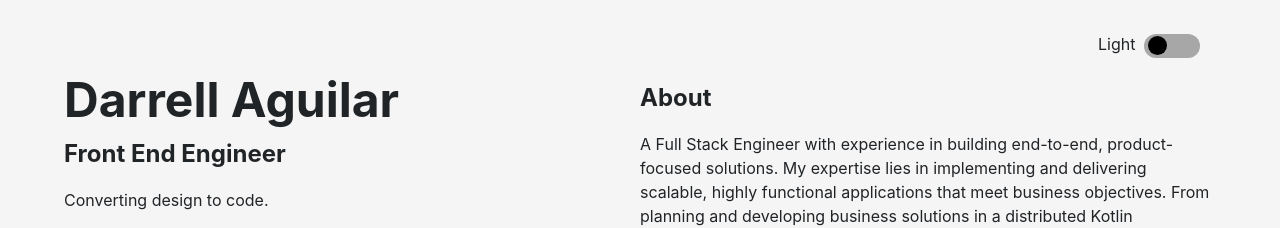
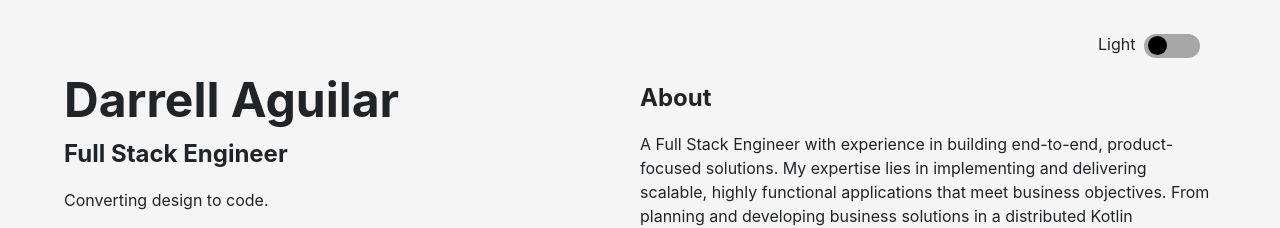
Before and after one commit to darrell-aguilar/portfolio, a Vue app: page / in a window 1280 px wide. Shown: the top 228 px of the page. Built offline with nearby package versions, Linux system fonts and the light colour scheme.

Commit message:
update title

```diff
--- a/index.html
+++ b/index.html
@@ -11,7 +11,7 @@
       referrerpolicy="no-referrer"
     />
     <meta name="viewport" content="width=device-width, initial-scale=1.0" />
-    <title>Darrell Aguilar - Developer</title>
+    <title>Darrell Aguilar - Full Stack Engineer</title>
   </head>
   <body>
     <main id="app"></main>
--- a/src/components/Intro.vue
+++ b/src/components/Intro.vue
@@ -5,7 +5,7 @@
         <h1 class="intro_title">
           <a href="/">Darrell Aguilar</a>
         </h1>
-        <h2 class="intro_subtitle">Front End Engineer</h2>
+        <h2 class="intro_subtitle">Full Stack Engineer</h2>
         <p class="intro_text">Converting design to code.</p>
       </div>
       <div class="intro_links">
```
